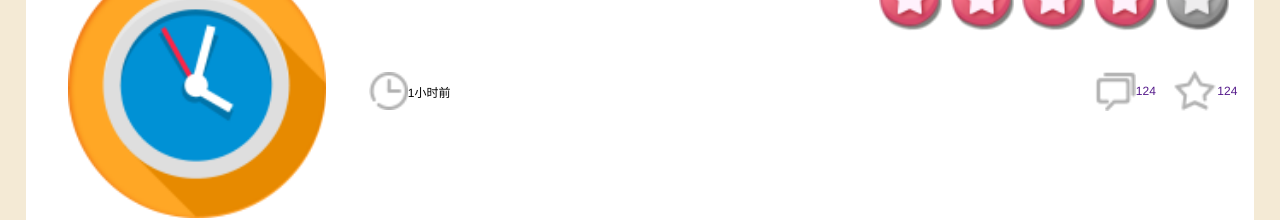
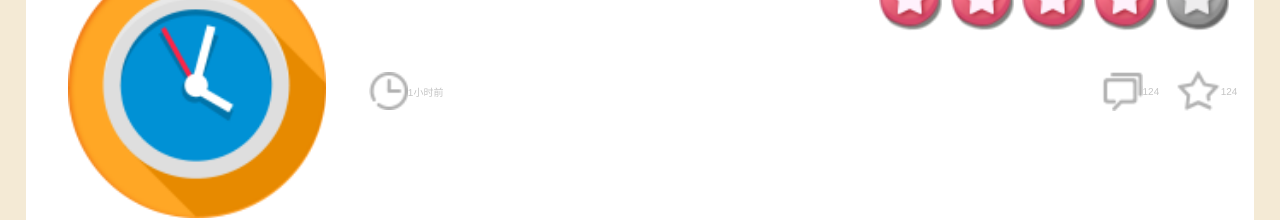
Before and after one commit to zbyecho/appzuo, a plain HTML site: page app/xq_xxxq.html in a window 1280 px wide. Shown: the part 308-528 px from the top of the page. Drawn offline with Linux system fonts and the light colour scheme.

Commit message:
gh-ziti
按时打算

```diff
--- a/app/css/xq_css/xq_xxxq.css
+++ b/app/css/xq_css/xq_xxxq.css
@@ -182,7 +182,8 @@ a{
 .xq_main .xq_XQbox .list-one .tpc .time{
 	display: flex;
 	align-items:center;
-	font-size: 12px;
+	font-size: 10px;
+	color: #C5C5C5;
 }
 .xq_main .xq_XQbox .list-one .tpc .time img{
 	width:0.23rem;
@@ -197,7 +198,8 @@ a{
 	margin-right: 0.1rem;
 	display: flex;
 	align-items:center;
-	font-size: 12px;
+	font-size: 10px;
+	color: #C5C5C5;
 }
 .xq_main .xq_XQbox .list-one .tpc .plsc a:nth-child(1) img{
 	width:0.24rem;
```
